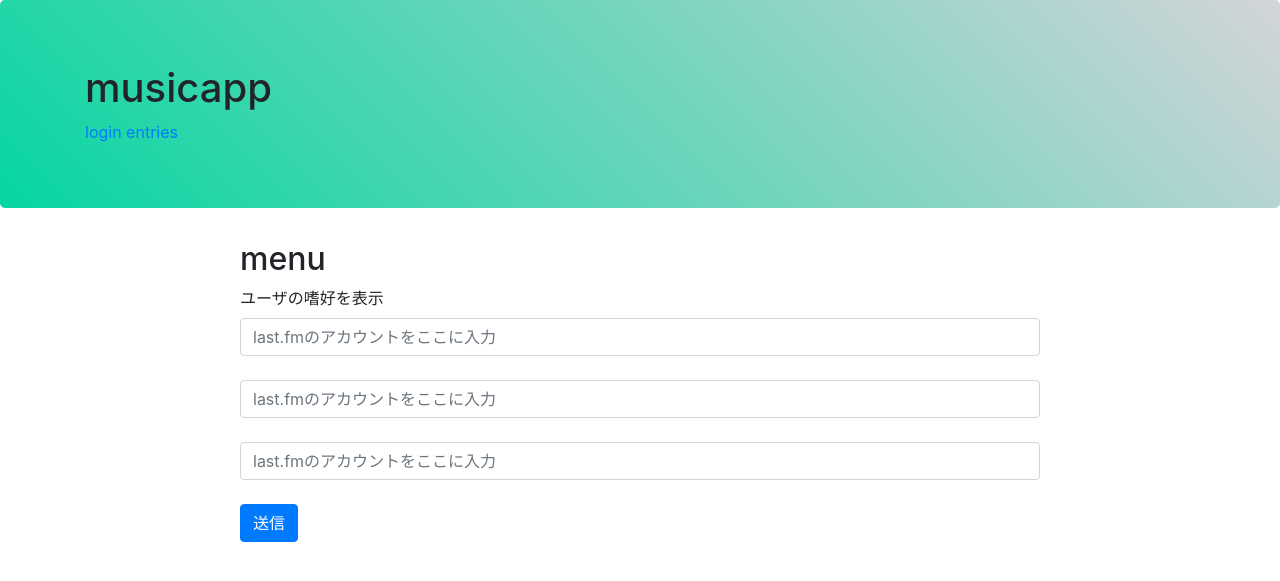
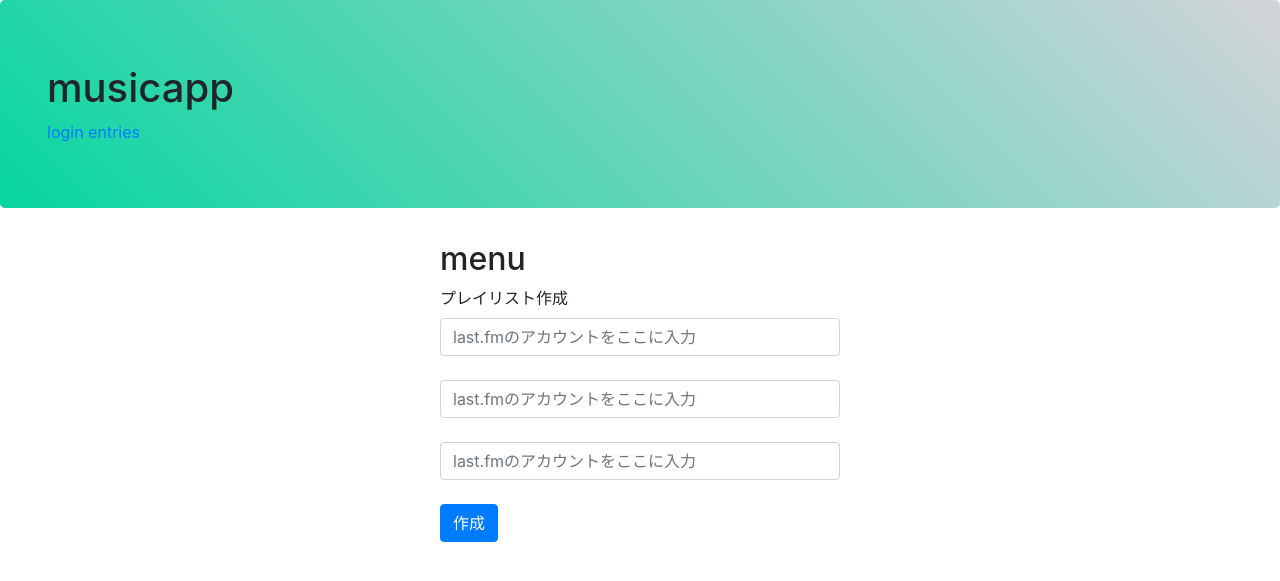
Before and after one commit to monaga/musicapp01, a Flask app: page /menu in a window 1280 px wide. Shown: the top 581 px of the page. Run offline with Flask 2, Linux system fonts and the light colour scheme; some libraries are stand-ins or nearby versions.

Commit message:
nennotame

```diff
--- a/tutorial/flaskr/templates/layout.html
+++ b/tutorial/flaskr/templates/layout.html
@@ -13,14 +13,14 @@
            </style>
 
 </head>
-<title>Flaskr</title>
+<title>musicapp</title>
 <link rel=stylesheet type=text/css href="{{ url_for('static', filename='style.css') }}">
 <!-- jQuery、Popper.js、Bootstrap JS -->
         <script src="https://code.jquery.com/jquery-3.2.1.slim.min.js" integrity="sha384-KJ3o2DKtIkvYIK3UENzmM7KCkRr/rE9/Qpg6aAZGJwFDMVNA/GpGFF93hXpG5KkN" crossorigin="anonymous"></script>
         <script src="https://cdnjs.cloudflare.com/ajax/libs/popper.js/1.12.9/umd/popper.min.js" integrity="sha384-ApNbgh9B+Y1QKtv3Rn7W3mgPxhU9K/ScQsAP7hUibX39j7fakFPskvXusvfa0b4Q" crossorigin="anonymous"></script>
         <script src="https://maxcdn.bootstrapcdn.com/bootstrap/4.0.0/js/bootstrap.min.js" integrity="sha384-JZR6Spejh4U02d8jOt6vLEHfe/JQGiRRSQQxSfFWpi1MquVdAyjUar5+76PVCmYl" crossorigin="anonymous"></script>
 <div class="jumbotron">
-  <div class="container">
+  <div class="container-fluid">
       <h1>musicapp</h1>
       {% if session.user_id %}
         <a href="{{ url_for('logout') }}">logout</a>
--- a/tutorial/flaskr/templates/menu.html
+++ b/tutorial/flaskr/templates/menu.html
@@ -1,61 +1,32 @@
 {% extends "layout.html" %}
 {% block body %}
+<div class="mx-auto" style="width: 400px;">
   <h2>menu</h2>
+
 <form method="get" action="/menu">
-  <label>ユーザの嗜好を表示</label><br />
+  <label>プレイリスト作成</label><br />
   <input name="userID[]" type="text" size="10" placeholder="last.fmのアカウントをここに入力" class="form-control"><br>
   <input name="userID[]" type="text" size="10" placeholder="last.fmのアカウントをここに入力" class="form-control"><br>
   <input name="userID[]" type="text" size="10" placeholder="last.fmのアカウントをここに入力" class="form-control"><br>
-  <input type="submit" value="送信" class="btn btn-primary">
+  <input type="submit" value="作成" class="btn btn-primary">
 </form>
 {{ weeklymbid }}
 <!-- 完全一致する曲 -->
 {% if recommend_songs %}
-<h2>プレイリスト1</h2>
+<h2>プレイリスト</h2>
+
   {% for song in recommend_songs %}
+  <div class="card">
     {% if 'artist' in song %}
-      {{ song['name'] }}<br>
-      {{ song['artist']['name'] }}
-      {{ song['artist']['#text'] }}<br>
-    <img src="{{ song['image'][2]['#text'] }}"><br>
+      <a class="text-center" href = "{{ song['url'] }}">{{ song['name'] }}</a><br>
+      <b class="text-center">{{ song['artist']['name'] }}{{ song['artist']['#text'] }}</b><br>
+    <!-- <img src="{{ song['image'][2]['#text'] }}" width="180" height="180"><br> -->
+    <img src="{{ song['image'][2]['#text'] }}" width="180" height="180" class="rounded mx-auto d-block"><br>
+    <!-- <p></p> -->
     {% endif %}
-      {% endfor %}
-{% endif %}
-
-<!-- lovedtrackから類似する曲を取得 -->
-{% if similartracks %}
-  {% for user, similartrack in similartracks.items() %}
-    <h2>lovedtrackの類似曲</h2>
-      {% for song in similartrack %}
-        {{ song['name'] }}<br>
-        {{ song['artist']['name'] }}<br>
-        <img src="{{ song['image'][2]['#text'] }}"><br>
-      {% endfor %}
+  </div>
   {% endfor %}
 {% endif %}
 
-
-{% if weeklytrackcharts %}
-  {% for user, weeklytrackchart in weeklytrackcharts.items() %}
-    <h2>{{ user }}さんのweeklytrackchart</h2>
-      {% for song in weeklytrackchart %}
-        {{ song['name'] }}<br>
-        {{ song['artist']['#text'] }}<br>
-        <img src="{{ song['image'][2]['#text'] }}"><br>
-      {% endfor %}
-  {% endfor %}
-{% endif %}
-
-{% if lovedtracks %}
-  {% for user, lovedtrack in lovedtracks.items() %}
-    <h2>{{ user }}さんのlovedtrack</h2>
-      {% for song in lovedtrack %}
-        {{ song['name'] }}<br>
-        {{ song['artist']['name'] }}<br>
-        <img src="{{ song['image'][2]['#text'] }}"><br>
-      {% endfor %}
-  {% endfor %}
-{% endif %}
-
-
 {% endblock %}
+</div>
--- a/tutorial/flaskr/views.py
+++ b/tutorial/flaskr/views.py
@@ -7,7 +7,8 @@ import requests, json, sys, urllib3
 import pdb
 from collections import Counter
 import collections
-import pickle
+from flaskr.config import LAST_FM_APIKEY
+
 def login_required(f):
     @wraps(f)
     def decorated_view(*args, **kwargs):
@@ -122,7 +123,7 @@ def menu():
         #### ユーザの情報の取得
         weeklytrackcharts = {}
         for user in users:
-            url = "http://ws.audioscrobbler.com/2.0/?method=user.getweeklytrackchart&user=" + user + "&api_key=8c42502db628c941691f3212cf636c5e&format=json";
+            url = "http://ws.audioscrobbler.com/2.0/?method=user.getweeklytrackchart&user={}&api_key={}&format=json".format(user, LAST_FM_APIKEY);
             # print(url)
             r = requests.get(url)
             data = r.json()
@@ -135,7 +136,7 @@ def menu():
             # print(song)
         lovedtracks = {}
         for user in users:
-            url = "http://ws.audioscrobbler.com/2.0/?method=user.getlovedtracks&user=" + user + "&api_key=8c42502db628c941691f3212cf636c5e&format=json";
+            url = "http://ws.audioscrobbler.com/2.0/?method=user.getlovedtracks&user=" + user + "&api_key={}&format=json".format(LAST_FM_APIKEY);
             # print(url)
             r = requests.get(url)
             data = r.json()
@@ -190,17 +191,23 @@ def menu():
 
         # lovedtrackから類似する曲を取得
         similartracks = {}
-        for user, lovedtrack in lovedtracks.items():
-            for song in lovedtrack:
-                # song['name']
-                # song['artist']['name']
-                url = "http://ws.audioscrobbler.com/2.0/?method=track.getsimilar&artist=" + song['artist']['name'] + "&track=" + song['name'] + "&api_key=8c42502db628c941691f3212cf636c5e&format=json"
-                # print(url)
-                r = requests.get(url)
-                data = r.json()
-                similartrack = data['similartracks']['track']
-                similartracks[user] = similartrack
-                # print(similartracks[user])
+        if lovedtracks:
+
+
+            for user, lovedtrack in lovedtracks.items():
+            # for user, lovedtrack in range(5):
+
+
+                for song in lovedtrack:
+                    # song['name']
+                    # song['artist']['name']
+                    url = "http://ws.audioscrobbler.com/2.0/?method=track.getsimilar&artist=" + song['artist']['name'] + "&track=" + song['name'] + "&api_key={}&format=json".format(LAST_FM_APIKEY);
+                    # print(url)
+                    r = requests.get(url)
+                    data = r.json()
+                    similartrack = data['similartracks']['track']
+                    similartracks[user] = similartrack
+                    # print(similartracks[user])
 
         ##類似曲の中で同じurlを含むものの取得(lovedtracks)
         similartracks_set = []
@@ -227,10 +234,15 @@ def menu():
         # weeklyから類似する曲を取得
         # similartracks = {}
         for user, similartrack in weeklytrackcharts.items():
+        # for user, similartrack in range(5):
             for song in similartrack:
+            # for song in range(5):
                 if "#" in song["name"]:
                     continue
-                    url = "http://ws.audioscrobbler.com/2.0/?method=track.getsimilar&artist=" + song['artist']['#text'] + "&track=" + song['name'] + "&api_key=8c42502db628c941691f3212cf636c5e&format=json"
+                    if song > 5:
+                        break
+                else:
+                    url = "http://ws.audioscrobbler.com/2.0/?method=track.getsimilar&artist=" + song['artist']['#text'] + "&track=" + song['name'] + "&api_key={}&format=json".format(LAST_FM_APIKEY);
                     # print(url)
                     r = requests.get(url)
                     data = r.json()
@@ -262,7 +274,7 @@ def menu():
         similarartists = {}
         for user, lovedtrack in lovedtracks.items():
             for song in lovedtrack:
-                url = "http://ws.audioscrobbler.com/2.0/?method=artist.getsimilar&artist=" + song['artist']['name'] + "&api_key=8c42502db628c941691f3212cf636c5e&format=json&format=json"
+                url = "http://ws.audioscrobbler.com/2.0/?method=artist.getsimilar&artist=" + song['artist']['name'] + "&api_key={}&format=json&format=json".format(LAST_FM_APIKEY);
                 # print(url)
                 r = requests.get(url)
                 data = r.json()
@@ -296,7 +308,7 @@ def menu():
         # print(recommend_artists)
 
         for recommend_artist in recommend_artists:
-            url = "http://ws.audioscrobbler.com/2.0/?method=artist.gettoptracks&artist=" + recommend_artist + "&api_key=8c42502db628c941691f3212cf636c5e&format=json"
+            url = "http://ws.audioscrobbler.com/2.0/?method=artist.gettoptracks&artist=" + recommend_artist + "&api_key={}&format=json".format(LAST_FM_APIKEY);
             r = requests.get(url)
             data = r.json()
             recommend_songs.append(data['toptracks']['track'][0])
@@ -309,7 +321,7 @@ def menu():
         # similarartists = {}
         for user, similartrack in weeklytrackcharts.items():
             for song in similartrack:
-                url = "http://ws.audioscrobbler.com/2.0/?method=artist.getsimilar&artist=" + song['artist']['#text'] + "&api_key=8c42502db628c941691f3212cf636c5e&format=json&format=json"
+                url = "http://ws.audioscrobbler.com/2.0/?method=artist.getsimilar&artist=" + song['artist']['#text'] + "&api_key={}&format=json&format=json".format(LAST_FM_APIKEY);
                 # print(url)
                 r = requests.get(url)
                 data = r.json()
@@ -338,14 +350,15 @@ def menu():
         for artist in similarartists_set:
             if artist['url'] in recommend_artist_url:
                 recommend_artists.append(artist['name'])
-        print(recommend_artists)
+        # print(recommend_artists)
 
         for recommend_artist in recommend_artists:
-            url = "http://ws.audioscrobbler.com/2.0/?method=artist.gettoptracks&artist=" + recommend_artist + "&api_key=8c42502db628c941691f3212cf636c5e&format=json"
+            url = "http://ws.audioscrobbler.com/2.0/?method=artist.gettoptracks&artist=" + recommend_artist + "&api_key={}&format=json".format(LAST_FM_APIKEY);
             r = requests.get(url)
             data = r.json()
             recommend_songs.append(data['toptracks']['track'][0])
             recommend_songs.append(data['toptracks']['track'][1]['name'])
+            # print(recommend_songs)
 
 
 
@@ -380,10 +393,4 @@ def deux():
 
 @app.route('/restaurants')
 def restaurants():
-    # payload = {'keyid': '8c42502db628c941691f3212cf636c5e', 'format': 'json'}
-    r = requests.get('http://ws.audioscrobbler.com/2.0/?method=album.getinfo&api_key=8c42502db628c941691f3212cf636c5e&artist=HYDE&album=HYDE&format=json')
-    data = r.json()
-    print(data)
-    # rests=data["album"]
-
     return render_template('restaurants.html')
```
Also changed, not shown: tutorial/flaskr/templates/no_menu.html (added, +34 -0 lines), 1 other file.
